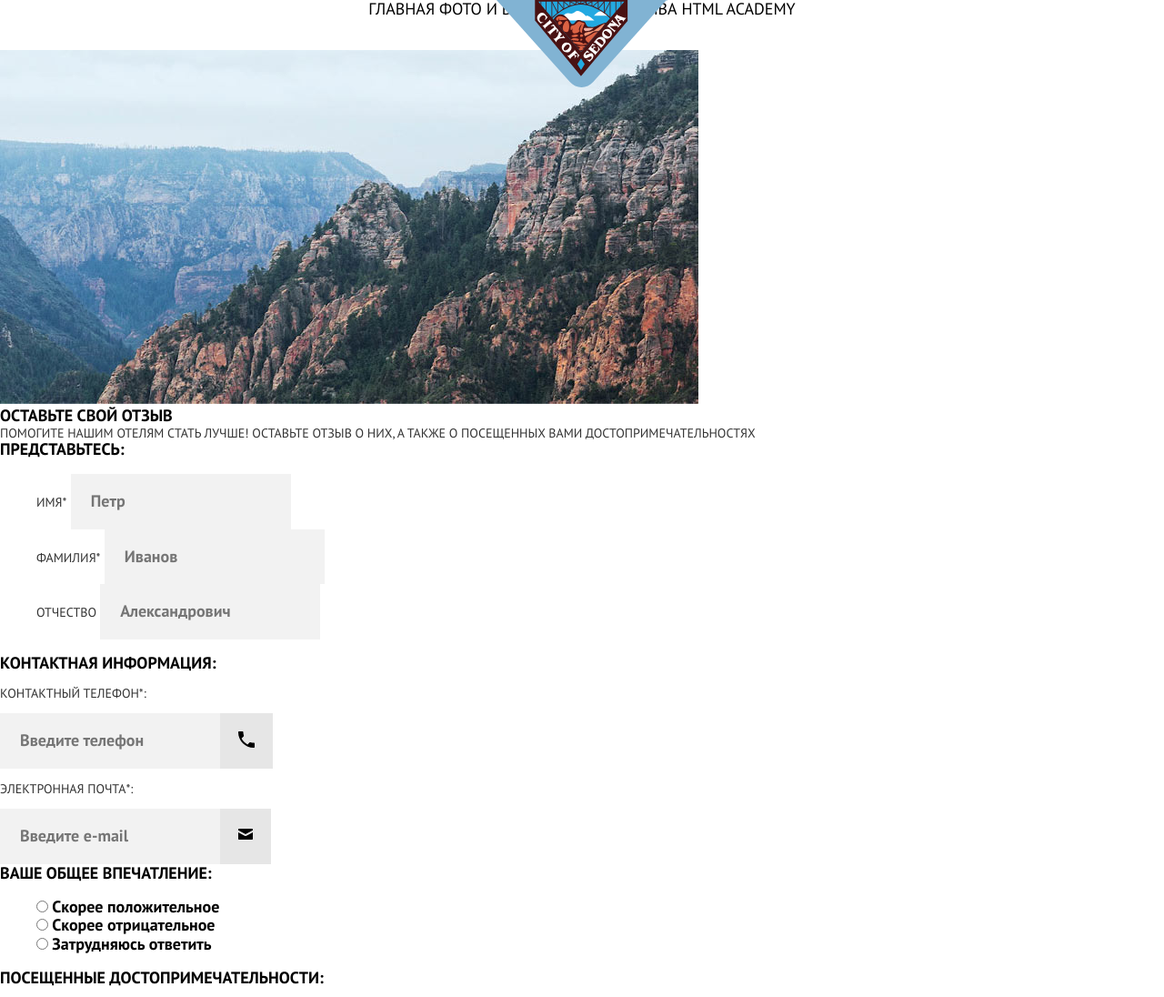
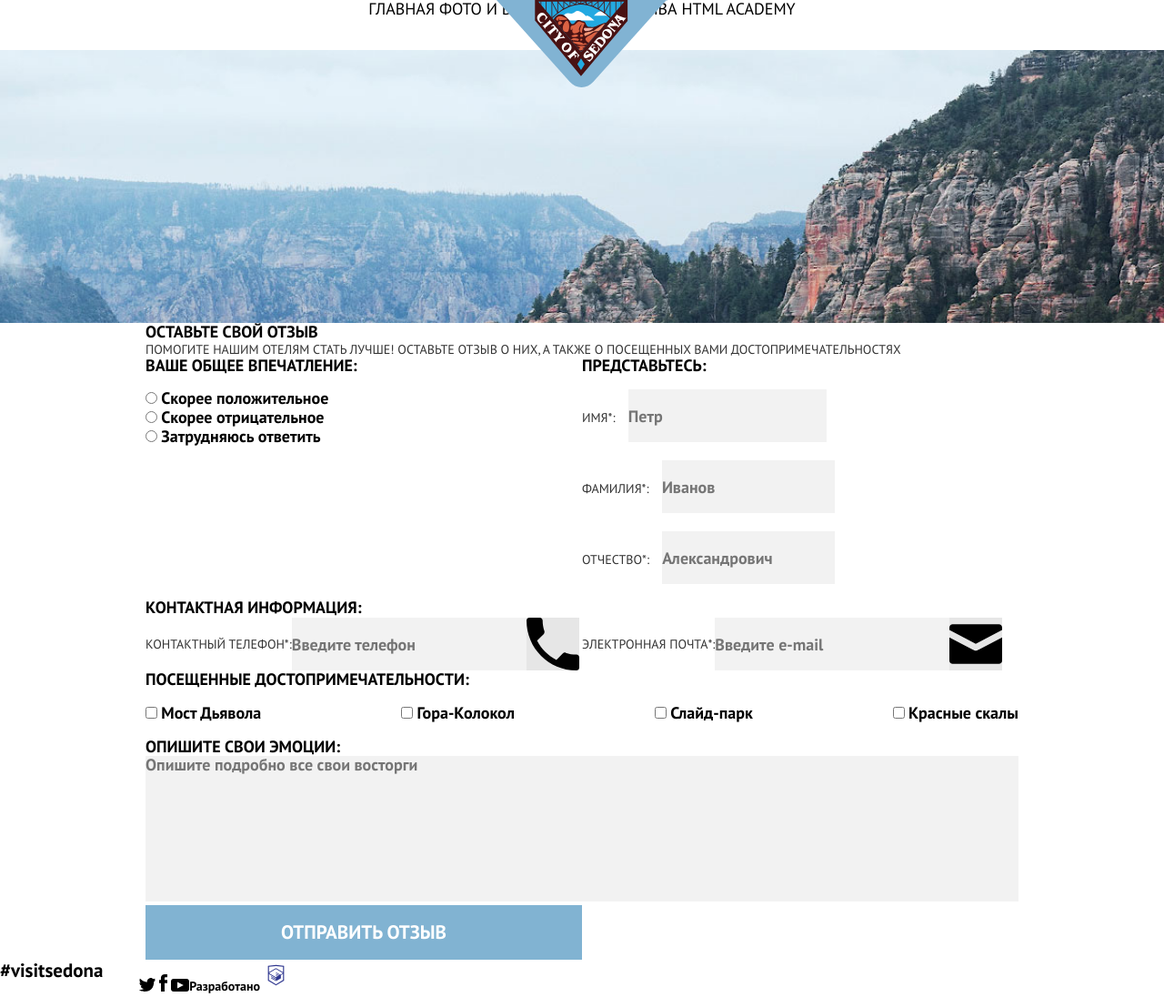
Before and after one commit to JoniCr/1184773-sedona-18, a website: page source/form.html in a window 1280 px wide. Shown: the top 1096 px of the page at 91% size. Drawn offline with nearby package versions, Linux system fonts and the light colour scheme; files that its build step writes are made by us from their sources.

Commit message:
сделал module4-task2

```diff
--- a/source/form.html
+++ b/source/form.html
@@ -28,8 +28,8 @@
   </header>
 
   <main class="page-main">
-    <img src="./img/bg-back-mobile@1x.jpg" class="page-main__image-main">
-
+    <div class="page-main__image-main"></div>
+    <div class="page-container">
       <section class="review">
         <div class="review__text">
           <h2 class="review__title title">Оставьте свой отзыв</h2>
@@ -37,28 +37,29 @@
             посещенных вами достопримечательностях</p>
         </div>
         <form method="POST" action="https://echo.htmlacademy.ru" class="page-form">
-
+          <div class="form-wrapper">
             <div class="introduction">
               <h2 class="introduction__title title">Представьтесь:</h2>
               <div class="introduction__inputs">
                 <ul class="introduction__inputs-list introduction-list list-style-none">
 
                   <li class="introduction-list__item">
-                <span class="person-contacts-description">Имя*</span>
-                <input type="text" placeholder="Петр" class="input">
+                    <span class="person-contacts-description">Имя*:</span>
+                    <input type="text" placeholder="Петр" class="introduction__input-name input">
                   </li>
 
                   <li class="introduction-list__item">
-                <span class="person-contacts-description">Фамилия*</span>
-                <input type="text" placeholder="Иванов" class="input">
+                    <span class="person-contacts-description">Фамилия*:</span>
+                    <input type="text" placeholder="Иванов" class="introduction__input-surname input">
                   </li>
 
                   <li class="introduction-list__item">
-                <span class="person-contacts-description">Отчество</span>
-                <input type="text" placeholder="Александрович" class="input">
+                    <span class="person-contacts-description">Отчество*:</span>
+                    <input type="text" placeholder="Александрович" class="introduction__input-patronymic input">
                   </li>
 
                 </ul>
+              </div>
             </div>
 
             <div class="contacts">
@@ -85,15 +86,15 @@
               <div class="impression__radio-btns-wrapper">
                 <ul class="impression__radio-btns-list list-style-none radio-btns-list">
                   <li class="radio-btns-list__item">
-                  <input type="radio" name="review-radio-positive" id="review-radio-positive">
+                    <input type="radio" name="review-radio-emotion" id="review-radio-positive">
                     <label for="review-radio-positive" class="impression-label page-label">Скорее положительное</label>
                   </li>
                   <li class="radio-btns-list__item">
-                  <input type="radio" name="review-radio-negative" id="review-radio-negative">
+                    <input type="radio" name="review-radio-emotion" id="review-radio-negative">
                     <label for="review-radio-negative" class="impression-label page-label">Скорее отрицательное</label>
                   </li>
                   <li class="radio-btns-list__item">
-                  <input type="radio" name="review-radio-neutral" id="review-radio-neutral">
+                    <input type="radio" name="review-radio-emotion" id="review-radio-neutral">
                     <label for="review-radio-neutral" class="impression-label page-label">Затрудняюсь ответить</label>
 
                   </li>
@@ -134,10 +135,13 @@
                 <textarea class="describe__textarea" placeholder="Опишите подробно все свои восторги"></textarea>
               </div>
             </div>
+
             <button type="submit" class="button-send main-btn">Отправить отзыв</button>
           </div>
         </form>
       </section>
+
+    </div>
   </main>
 
   <footer class="page-footer">
--- a/source/sass/blocks/form/page-main.scss
+++ b/source/sass/blocks/form/page-main.scss
@@ -1,22 +1,191 @@
+.page-main__image-main {
+  background: url("../../../img/bg-back-mobile@1x.jpg");
+  background-repeat: no-repeat;
+  min-height: 160px;
+  width: 100%;
+  background-size: cover;
+
+  @media (min-width: 769px) {
+    background: url("../../../img/bg-back-tablet@1x.jpg");
+    min-height: 290px;
+    background-repeat: no-repeat;
+    background-size: cover;
+  }
+
+  @media (min-width: 1200px) {
+    background: url("../../../img/bg-back-desktop@1x.jpg");
+    min-height: 300px;
+    background-size: cover;
+  }
+}
+
+.page-container {
+  max-width: 280px;
+  margin: 0 auto;
+
+  @media (min-width: 769px) {
+    max-width: 650px;
+  }
+
+  @media (min-width: 1200px) {
+    max-width: 960px;
+  }
+}
+
+.form-wrapper {
+  @media (min-width: 769px) {
+    display: flex;
+    flex-wrap: wrap;
+  }
+}
+
+.introduction {
+  @media (min-width: 769px) {
+    order: 1;
+    flex-basis: 50%;
+  }
+}
+
+.introduction__inputs-list {
+  padding: 0;
+}
+
+.introduction__input-name {
+  max-width: 230px;
+  margin-bottom: 20px;
+  margin-left: 10px;
+}
+
+.introduction__input-surname {
+  max-width: 190px;
+  margin-bottom: 20px;
+  margin-left: 10px;
+}
+
+.introduction__input-patronymic {
+  max-width: 190px;
+  margin-left: 10px;
+}
+
 .input {
   background: $inputs-bg-color;
+  height: 58px;
   border: none;
-  padding-top: 20px;
-  padding-bottom: 20px;
-  padding-left: 22px;
   font-size: 18px;
   font-weight: bold;
+  padding: 0;
+}
+
+//contacts
+
+.contacts {
+  margin-bottom: 30px;
+
+  @media (min-width: 769px) {
+    order: 2;
+    flex-basis: 100%;
+    margin-bottom: 0;
+  }
+
+  @media (min-width: 1200px) {
+    display: flex;
+    flex-wrap: wrap;
+  }
+}
+
+.contacts__title {
+  flex-basis: 100%;
+}
+
+.contacts__phone {
+  @media (min-width: 1200px) {
+    display: flex;
+    align-items: center;
+    flex-basis: 50%;
+  }
+}
+
+.contacts__email {
+  @media (min-width: 1200px) {
+    display: flex;
+    align-items: center;
+    flex-basis: 50%;
+  }
+}
+
+.contacts__phone-input {
+  width: 222px;
+
+  @media (min-width: 1200px) {
+    width: 258px;
+  }
+}
+
+.contacts__email-input {
+  width: 222px;
+
+  @media (min-width: 1200px) {
+    width: 258px;
+  }
+}
+
+.person-contacts-description {
+  text-transform: uppercase;
+  font-size: 14px;
+  color: $main-text-color;
+  font-weight: normal;
+  margin: 0;
 }
 
 .contacts-icon {
-  display: inline-block;
+  display: flex;
+  justify-content: center;
   background-color: #e6e6e6;
-  padding: 20px;
   margin: 0;
+  width: 58px;
+  height: 58px;
 }
 
 .contacts__phone-email-wrapper {
   display: flex;
+}
+
+// impression
+
+.impression {
+  order: 0;
+  flex-basis: 50%;
+}
+
+.impression__radio-btns-list {
+  padding: 0;
+}
+
+// sights
+
+.sights {
+  @media (min-width: 769px) {
+    order: 3;
+    flex-basis: 100%;
+  }
+}
+
+.sights__checkboxes-list {
+  padding: 0;
+
+  @media (min-width: 1200px) {
+    display: flex;
+    justify-content: space-between;
+  }
+}
+
+// describe
+
+.describe {
+  @media (min-width: 769px) {
+    order: 4;
+    flex-basis: 100%;
+  }
 }
 
 .describe__textarea {
@@ -26,6 +195,16 @@
   color: #000000;
   font-size: 18px;
   font-weight: bold;
-  width: 279px;
+  width: 100%;
   height: 160px;
+  padding: 0;
 }
+
+.button-send {
+  width: 100%;
+  order: 5;
+
+  @media (min-width: 1200px) {
+    width: 50%;
+  }
+}
--- a/source/sass/blocks/index/page-main.scss
+++ b/source/sass/blocks/index/page-main.scss
@@ -207,3 +207,31 @@
 }
 
 // end of the reasons
+
+.interested__map {
+  background: url("../../../img/bg-map-mobile@1x.jpg");
+  background-size: cover;
+  width: 100%;
+  height: 350px;
+  background-repeat: no-repeat;
+
+  @media (min-width: $tablet-width) {
+    background: url("../../../img/bg-map-tablet@1x.jpg");
+    background-repeat: no-repeat;
+    background-size: cover;
+  }
+
+  @media (min-width: $desktop-width) {
+    background: url("../../../img/bg-map-desktop@1x.jpg");
+    background-repeat: no-repeat;
+    background-size: cover;
+  }
+}
+
+.interested__find-hotel {
+  text-align: center;
+}
+
+.interested__button {
+  display: initial;
+}
--- a/source/sass/blocks/photo/page-main.scss
+++ b/source/sass/blocks/photo/page-main.scss
@@ -120,13 +120,16 @@
 }
 
 .all-photos-container {
+  max-width: 280px;
+  margin: auto;
+
   @media (min-width: $tablet-width) {
-    width: 650px;
+    max-width: 650px;
     margin: auto;
   }
 
   @media (min-width: $desktop-width) {
-    width: 1200px;
+    max-width: 1200px;
     margin: auto;
   }
 }
@@ -136,6 +139,7 @@
     fill: #ffffff;
   }
 }
+
 
 .sunset-image {
   background: url("../../../img/photo-sunset-mobile@1x.jpg") center center no-repeat;
@@ -196,11 +200,13 @@
   background: url("../../../img/main-bridge-mobile@1x.jpg") center center no-repeat;
   width: 280px;
   height: 280px;
+  background-size: cover;
 
   @media (min-width: $tablet-width) {
     background: url("../../../img/main-bridge-tablet@1x.jpg") center center no-repeat;
     width: 324px;
     height: 267px;
+    background-size: cover;
   }
 
   @media (min-width: $desktop-width) {
@@ -212,8 +218,16 @@
 
 .doubts__video {
   background: url("../../../img/video-mobile@1x.jpg");
+  background-repeat: no-repeat;
   width: 100%;
   height: 200px;
+
+  @media (min-width: $tablet-width) {
+    background: url("../../../img/video-tablet@1x.jpg");
+    background-size: cover;
+    width: 100%;
+    height: 500px;
+  }
 
   @media (min-width: $desktop-width) {
     background: url("../../../img/video-desktop@1x.jpg");
@@ -224,8 +238,13 @@
 }
 
 .doubts-container {
+  @media (min-width: $tablet-width) {
+    max-width: 650px;
+    margin: auto;
+  }
+
   @media (min-width: $desktop-width) {
-    width: 800px;
+    max-width: 800px;
     margin: auto;
   }
 }
--- a/source/sass/common.scss
+++ b/source/sass/common.scss
@@ -39,13 +39,6 @@ body {
   font-weight: bold;
 }
 
-.person-contacts-description {
-  text-transform: uppercase;
-  font-size: 14px;
-  color: $main-text-color;
-  font-weight: normal;
-}
-
 .page-label {
   font-size: 18px;
   color: #000000;
```
Also changed, not shown: source/index.html (+1 -3 lines), source/photo.html (+1 -1 lines). Lines whose indentation alone changed are shown as unchanged.
